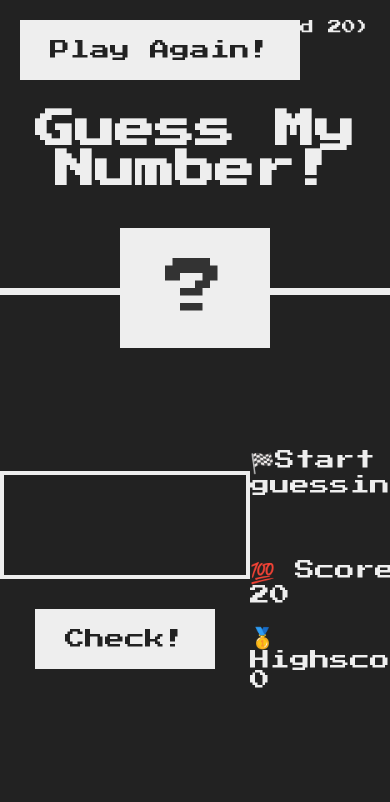
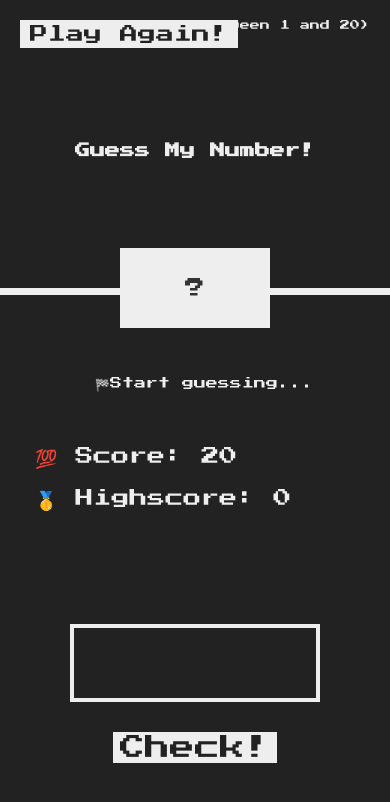
Before and after one commit to alexladwong/Guess-Number, a plain HTML site: page index.html in a window 390 px wide. Shown: the top 802 px of the page. Drawn offline with Linux system fonts and the light colour scheme.

Commit message:
Update style.css

```diff
--- a/style.css
+++ b/style.css
@@ -117,3 +117,72 @@ h1 {
 .label-score {
   margin-bottom: 2rem;
 }
+
+
+
+
+
+@media (max-width: 600px) {
+  header h1 {
+      font-size: 1.5rem;
+  }
+
+  .between {
+      font-size: 1rem;
+  }
+
+  .btn {
+      font-size: 1.8rem;
+      padding: 0.5rem 1rem;
+  }
+
+  .number {
+      font-size: 2rem;
+  }
+
+  .guess {
+      font-size: 2rem;
+  }
+
+  .btn.check {
+      font-size: 2.5rem;
+      padding: 0.3rem 0.7rem;
+  }
+
+  .message {
+      font-size: 1.2rem;
+      margin-bottom: 4rem;
+      margin-left: 16rem;
+  }
+
+  .label-score, .label-highscore {
+      font-size: 1.8rem;
+
+      margin-left: 10rem;
+
+
+  }
+}
+
+/* Mobile styles using media query */
+@media (max-width: 600px) {
+  /* ... Previous styles ... */
+
+  /* Additional mobile styles */
+  main {
+      display: flex;
+      flex-direction: column;
+  }
+
+  .left {
+      order: 4;
+      margin-top: -5rem;
+  }
+
+  .right {
+      order: 2;
+  }
+  .top{
+    order: 4;
+  }
+}
```
